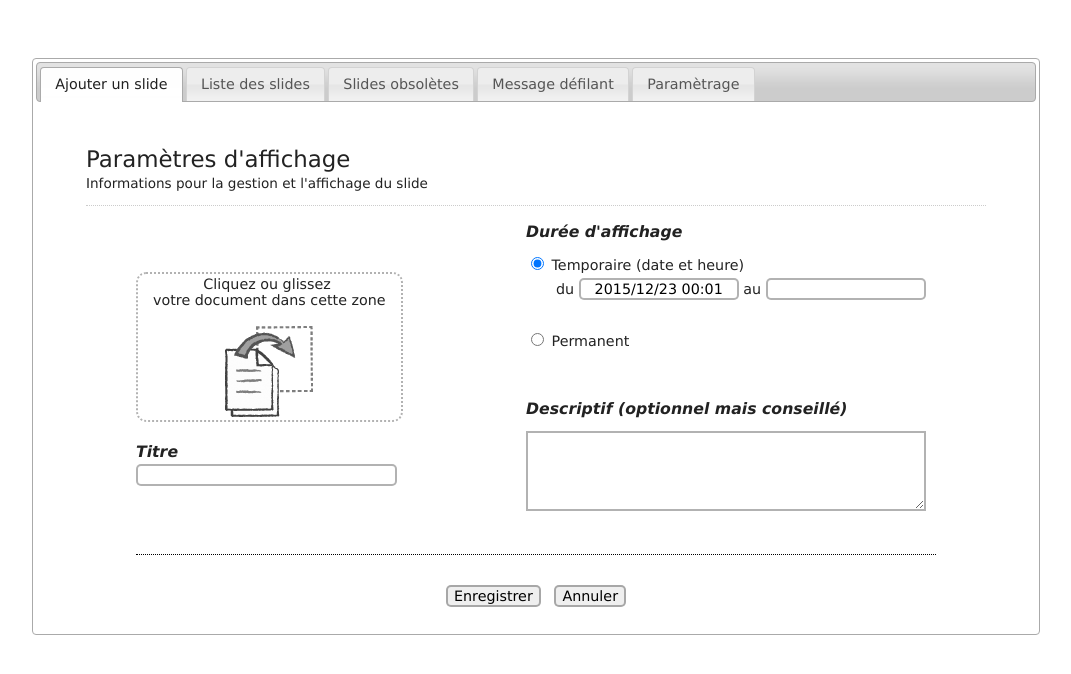
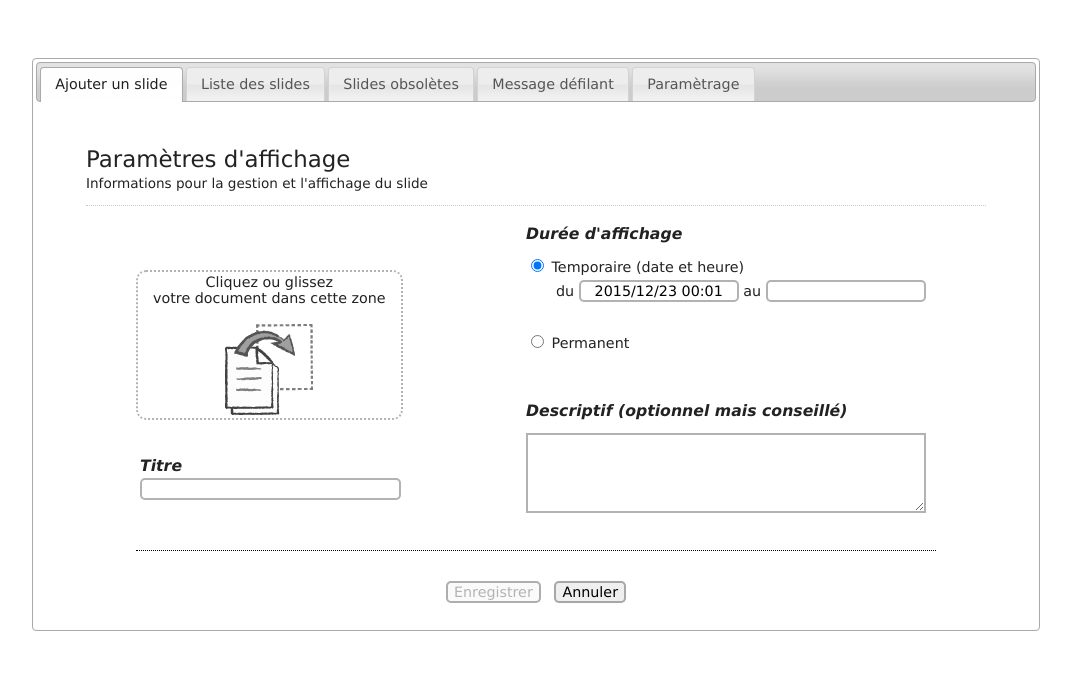
Before and after one commit to beemoon/signage, a PHP site: page /admin/index.php in a window 1280 px wide. Shown: the top 674 px of the page, without its empty margins (104-1175 px from the left). Run offline with PHP 8.4, Linux system fonts and the light colour scheme.

Commit message:
refonte du formulaire

```diff
--- a/admin/css/upload.css
+++ b/admin/css/upload.css
@@ -21,7 +21,9 @@
 text-align:center;
 }
 
-.clearBoth { clear:both; }
+.clearBoth {
+clear:both;
+}
 
 #wrapper{
 margin: 0 auto;
@@ -30,47 +32,43 @@
 }
 
 #centerContent{
-	width:800px;
-	margin:0 auto;
+float:left;
+right:0;
+position:absolute;
+margin-top:-50px;
 }
 
 #drop{
-	float:left;
 margin: auto;
 padding-top:50px;
+width:800px;
+margin:0 auto;
+height:280px;
+position:relative;
 }
 
-#dropHere{
+#myDropzoneForm{
 height: 150px;
 width:266.7px;
 border: 2px dotted rgba(0, 0, 0, 0.3);
 background: white;
 padding: 2px;
 border-radius:10px;
-  margin-bottom: 20px;
+margin-bottom: 40px;
 background:url("../img/upload.png") center bottom no-repeat;
-  cursor:pointer;
-}
-
-.dropzone{
-  height: none;
-  width:none;
-  border: none;
-  background: none;
-  padding: none;
-  border-radius:none;
-}
-
-#myDropzoneForm{
-	width:900px;
-	margin:auto;
-	position: relative;
+float:left;
 }
 
 #content{
 float:right;
 min-height:150px;
 padding:0px 10px 10px 50px;
+}
+
+#titre{
+float:left;
+position:absolute;
+bottom:0px;
 }
 
 #titreSlide{
@@ -81,6 +79,7 @@
 #date_timepicker_start{
 width:160px;
 }
+
 #date_timepicker_end{
 width:160px;
 }
@@ -147,8 +146,3 @@
 width:1000px;
 margin:0px auto;
 }
-
-.dz-message::after{
-	content:"Cliquez ou glissez \A votre document dans cette zone";
-	white-space: pre;
-}
--- a/admin/tab1.php
+++ b/admin/tab1.php
@@ -1,28 +1,21 @@
 <div id="wrapper" >
-
-	<div class="form_description">
+	<div class="form_description" >
 		<h1>Paramètres d'affichage</h1>
 		<p>Informations pour la gestion et l'affichage du slide</p>
 	</div>
 
-	<form id="myDropzoneForm" class="dropzone" enctype="multipart/form-data" method="post" action="upload.php">
-	<div id="centerContent">
-
-	   <div id="drop" >
-			<div id="dropHere" >
-				<div class="dz-message"></div>
+	<div id="drop">
+	<form id="myDropzoneForm" class="dropzone" enctype="multipart/form-data" >
 		<div class="fallback">
 			<input id="file" name="file" type="file" class="descriptif" />
-
-				</div>
 		</div>
 
 			<div id="titre">
 				<h2>Titre</h2>
 				<input id="titreSlide" name="titreSlide">
 			</div>
-		</div>
 
+			<div id="centerContent">
 				<div id="content" >
 					<div class="affichage">
 						<h2>Durée d'affichage</h2>
@@ -46,14 +39,15 @@
 						</div>
 					</div>
 				</div>
+			</div>
 
+	</form>
 	</div>
-	</form>
+
 
 	<div class="clearBoth save" >
-		<input class="submit" type="submit" value="Enregistrer" id="saveButton" name="saveButton" />&nbsp;&nbsp;&nbsp;<input id="cancelButton" name="cancelButton" class="cancelButton" type="button" value="Annuler" />
+		<input class="submit" type="submit" value="Enregistrer" id="saveButton" name="saveButton" disabled />&nbsp;&nbsp;&nbsp;<input id="cancelButton" name="cancelButton" class="cancelButton" type="button" value="Annuler" />
 	</div>
-
 </div>
 
 <script type="text/javascript">
@@ -105,14 +99,10 @@
 
 /* Conf de la zone Dropzone */
 Dropzone.options.myDropzoneForm = false;
-
 Dropzone.options.myDropzoneForm = {
-	paramName: 'file',
 	autoProcessQueue: false,
 	acceptedFiles: "image/*,video/*,application/pdf",
 	url:"upload.php",
-	previewsContainer: '#dropHere',
-	clickable: "#dropHere",
 	uploadMultiple: false,
 	parallelUploads: 100,
     maxFiles: 100,
@@ -150,16 +140,6 @@
 			});
 
 			/*
-			this.on('sendingmultiple', function (data, xhr, formData) {
-					formData.append("file", $("#file").val());
-					formData.append("titreSlide", $("#titreSlide").val());
-					formData.append("duree", $("#temporaire").val());
-					formData.append("duree", $("#permanent").val());
-					formData.append("date_timepicker_start", $("#date_timepicker_start").val());
-                    formData.append("date_timepicker_end", $("#date_timepicker_end").val());
-                    formData.append("descriptif", $("#descriptifTxt").val());
-                });
-
 			this.on("sendingmultiple", function() {
 
 			});
```
Also changed, not shown: admin/upload.php (+23 -13 lines). Lines whose indentation alone changed are shown as unchanged.
